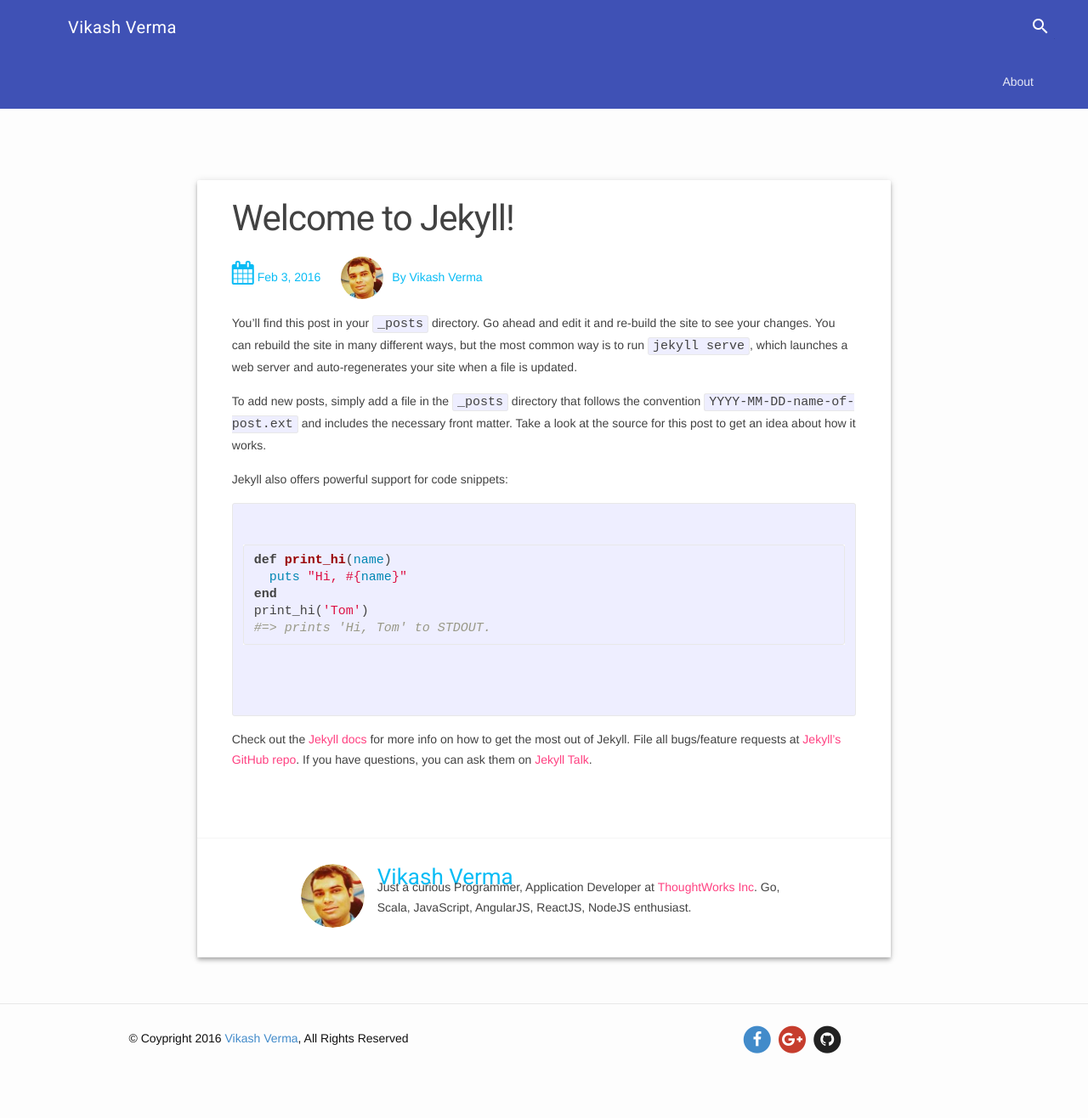
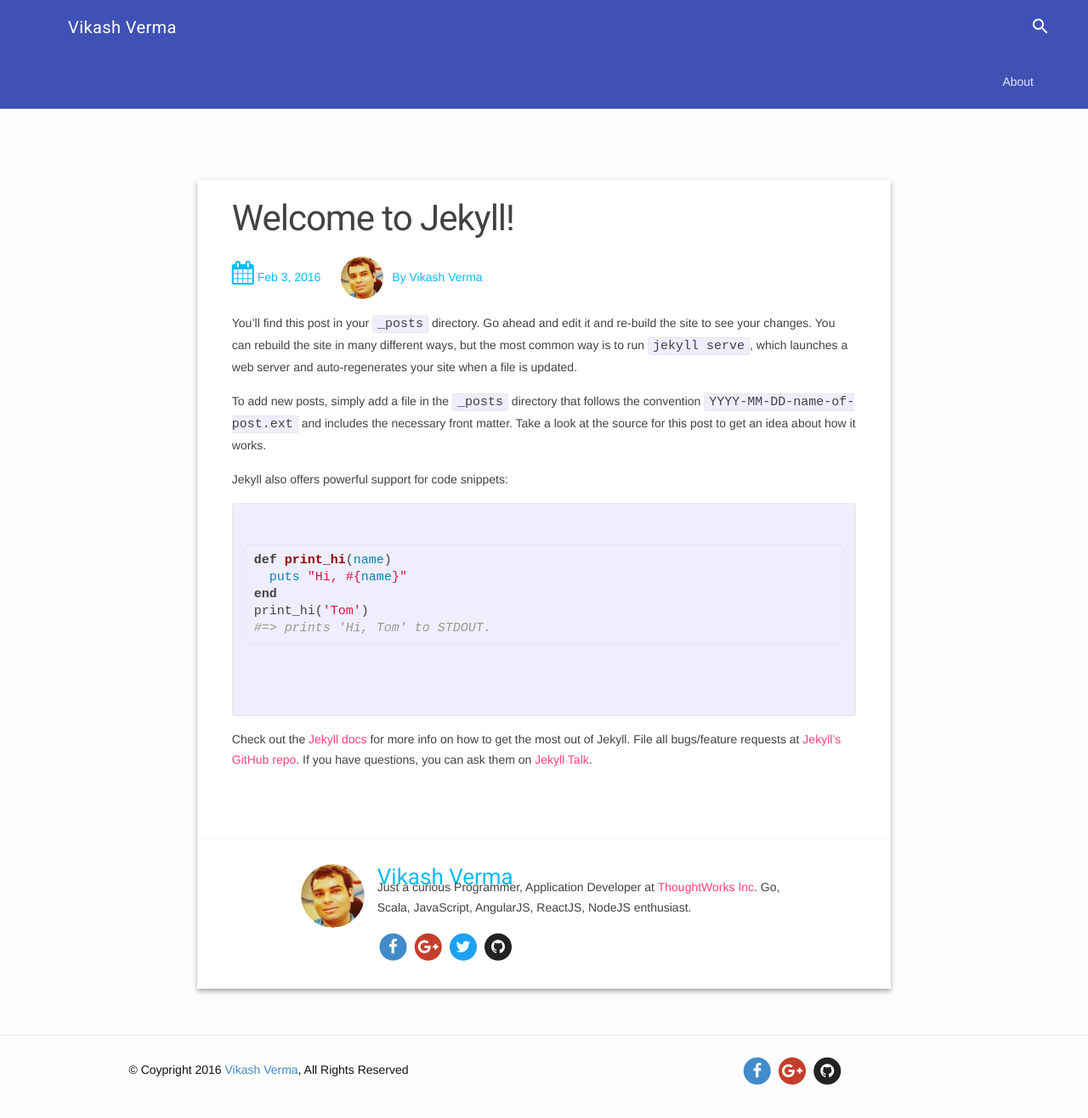
Before and after one commit to vikashvverma/vikashvverma.github.io, a Jekyll site: the page built from _posts/2016-02-03-welcome-to-jekyll.markdown, in a window 1280 px wide. Shown: the top 1316 px of the page at 85% size. Built offline with Jekyll 4.4.1, drawn with Linux system fonts in a browser that asks for light colours; nearby versions of some CDN libraries; comment, search, counter and statistics services are not loaded.

Commit message:
Add Social links to Post Footer:+1:

```diff
--- a/_includes/post-footer.html
+++ b/_includes/post-footer.html
@@ -16,6 +16,10 @@
         <!-- Founder of <a href="//programminggeek.in" target="_blank">Programming Geek</a>, -->
          Application Developer at <a href="//thoughtworks.com" target="_blank">ThoughtWorks Inc</a>. Go, Scala, JavaScript, AngularJS, ReactJS, NodeJS enthusiast.
       </p>
+        <a href="https://www.facebook.com/vikashvverma" target="_blank"><span class="fa-stack fa-lg"><i class="fa fa-circle fa-stack-2x fa-inverse" style="color: #428bca !important"></i> <i class="fa fa-facebook fa-stack-1x fa-inverse" ></i></span></a>
+        <a href="https://www.google.com/+VikashVerma" target="_blank"><span class="fa-stack fa-lg"><i class="fa fa-circle fa-stack-2x fa-inverse" style="color: #C63D2D !important"></i> <i class="fa fa-google-plus fa-stack-1x fa-inverse" ></i></span></a>
+        <a href="https://twitter.com/_vikashverma" target="_blank"><span class="fa-stack fa-lg"><i class="fa fa-circle fa-stack-2x fa-inverse" style="color: #1DA1F2 !important"></i> <i class="fa fa-twitter fa-stack-1x fa-inverse" ></i></span></a>
+        <a href="https://www.github.com/vikashvverma" target="_blank"><span class="fa-stack fa-lg"><i class="fa fa-circle fa-stack-2x fa-inverse" style="color: #222222 !important"></i> <i class="fa fa-github fa-stack-1x fa-inverse" ></i></span></a>
     </div>
   </div>
 </div>
```
